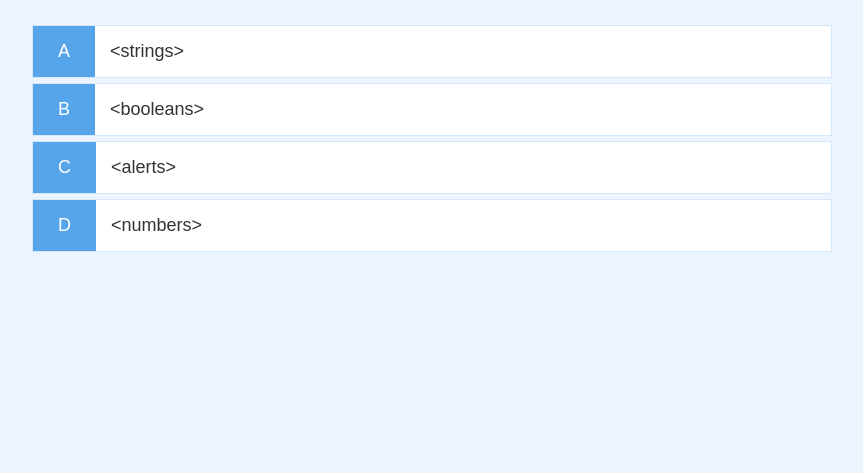
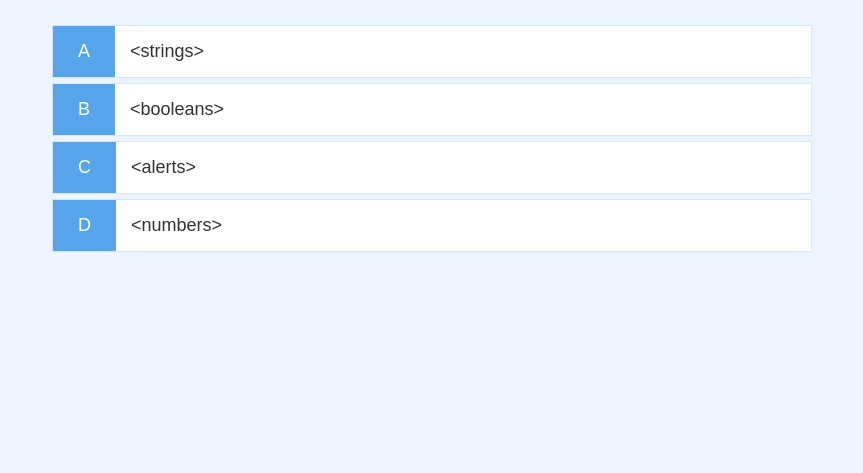
Before and after one commit to RubenFr74/coding-quiz-challenge, a plain HTML site: page quiz.html in a window 1280 px wide. Shown: the part 327-800 px from the top of the page, without its empty margins (208-1071 px from the left). Drawn offline with Linux system fonts and the light colour scheme.

Commit message:
small fixes to style

```diff
--- a/quiz.css
+++ b/quiz.css
@@ -22,4 +22,5 @@
 
   .choice-text {
     padding: 1.5rem;
+    width: 100%;
   }
--- a/style.css
+++ b/style.css
@@ -51,6 +51,7 @@ h3{
     align-items: center;
     max-width: 80rem;
     margin: 0 auto;
+    padding: 2rem;
 }
 
 .container > * {
```
